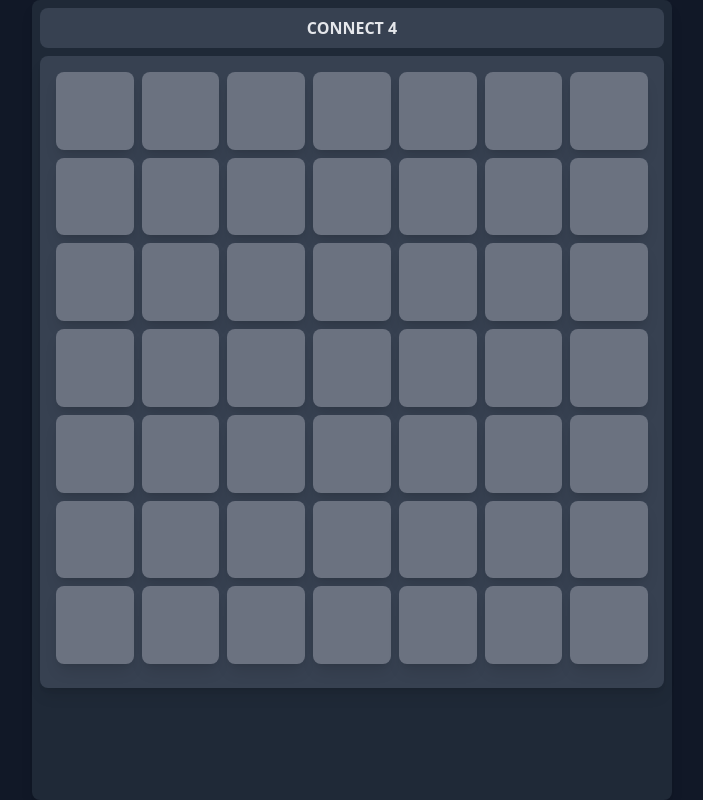
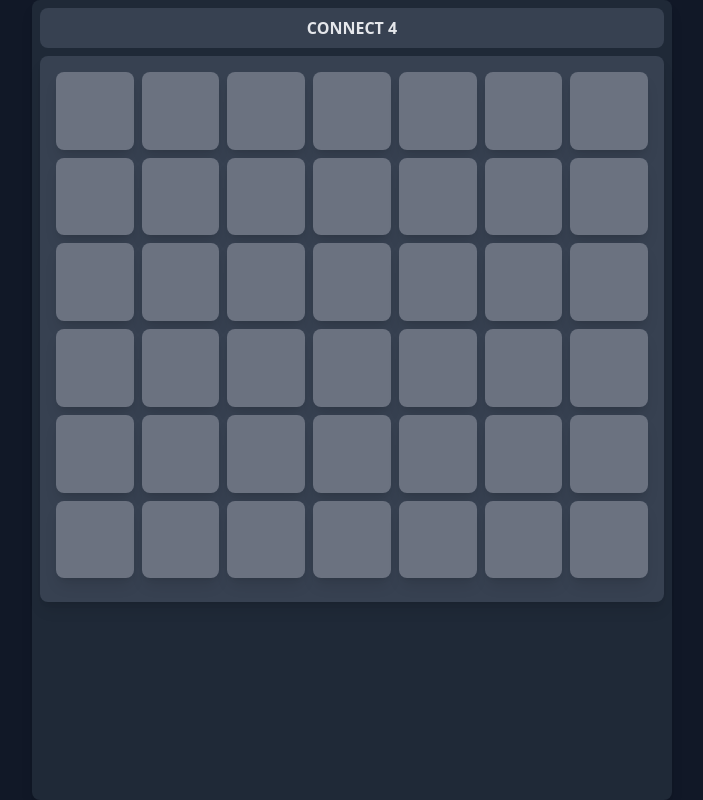
Before and after one commit to Callum-Anderson0/connect4, a React (Create React App) app: page / in a window 1280 px wide. Shown: the whole page, without its empty margins (288-991 px from the left). Built offline with nearby package versions, Linux system fonts and the light colour scheme.

Commit message:
Fixed rendering the correct amount of tiles. this was due to incorrect application of nexted map.

```diff
--- a/src/components/Board.jsx
+++ b/src/components/Board.jsx
@@ -4,11 +4,11 @@ import Tile from "./Tile";
 
 function Board({gameState, handleTileClick}){
     return(
-        <div className="bg-gray-700 grid grid-cols-7 gap-2 w-full aspect-square rounded-lg shadow-lg p-4 pt-4 pb-4">
-            {gameState.map((value,colIndex,column) => (
+        <div className="bg-gray-700 grid grid-cols-7 gap-2 w-full rounded-lg shadow-lg p-4 pt-4 pb-4">
+            {gameState.map((column,colIndex) => (
                 <div className="bg-gray-700 h-full ">
                     {column.map((value,rowIndex) => (
-                        <Tile onClick={handleTileClick} x={colIndex} y={rowIndex} state={gameState[rowIndex][colIndex]}>
+                        <Tile onClick={handleTileClick} x={colIndex} y={rowIndex} state={gameState[colIndex][rowIndex]}>
                         </Tile>))
                     }
                 </div>))
--- a/src/components/connect4.jsx
+++ b/src/components/connect4.jsx
@@ -7,10 +7,14 @@ function Connect4(){
     const [gameState,setGameState] = useState(new Array(7).fill(new Array(6).fill("")));
 
     const handleTileClick = (coordinate) =>{
-        console.log(gameState[coordinate.x][coordinate.y])
-        const newState = [...gameState];
-        newState[coordinate.y][coordinate.x] = "HELLO";
-        setGameState(newState);
+        console.log(gameState,coordinate,gameState[coordinate.x][coordinate.y])
+        setGameState((prevState) => {
+            const newState = [...gameState];
+            newState[coordinate.x] = [...newState[coordinate.x]]
+            newState[coordinate.x][coordinate.y] = "hello"
+            return newState;}
+        );
+
     }
 
     return(
```
